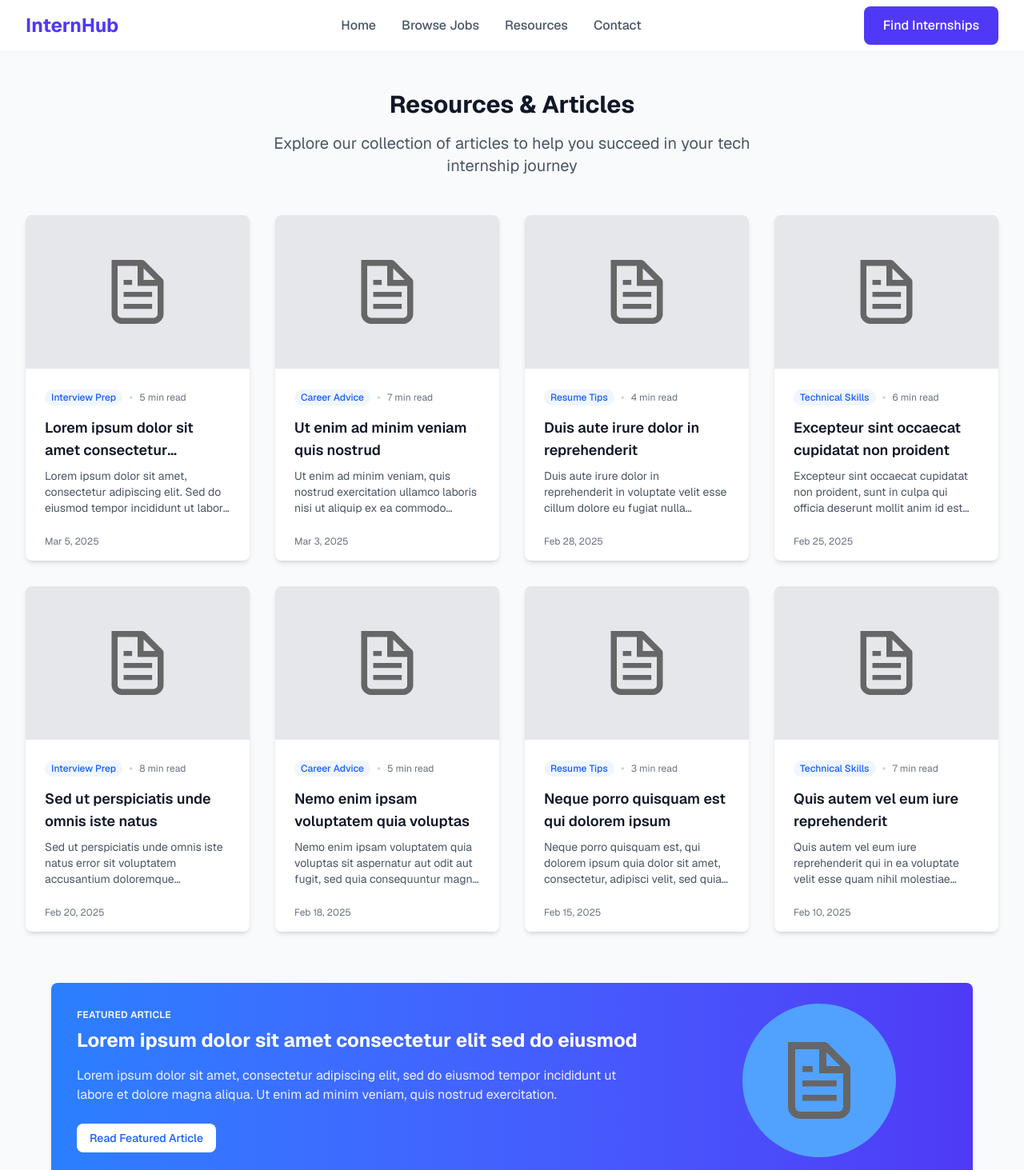
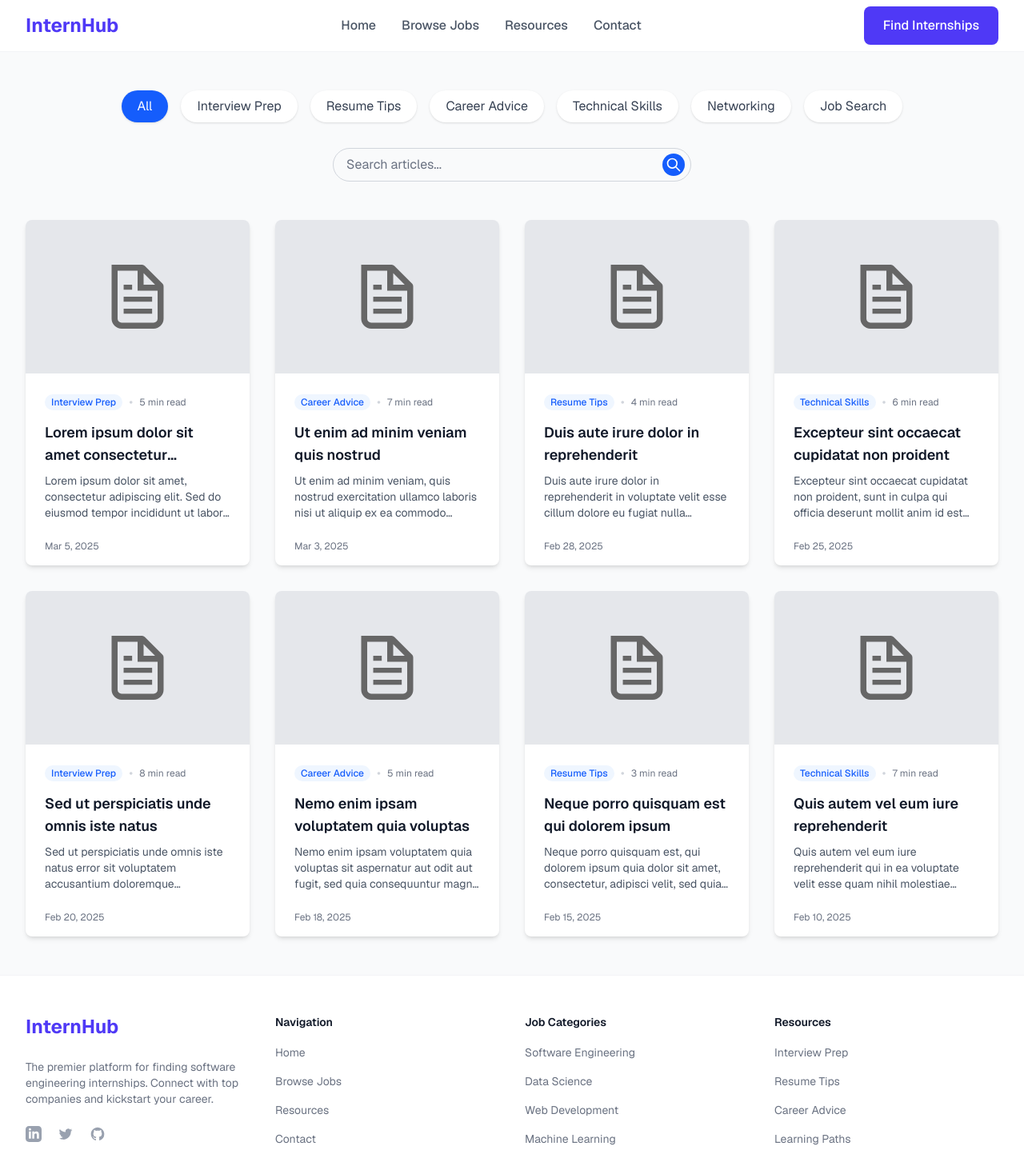
Before and after one commit to vpuru/intern-hub, a Next.js app: page /resources in a window 1280 px wide. Shown: the top 1463 px of the page at 80% size. Built offline with nearby package versions, Linux system fonts and the light colour scheme.

Commit message:
resources page styling refactor

```diff
--- /dev/null
+++ b/src/app/resources/metadata.ts
@@ -0,0 +1,6 @@
+import { Metadata } from "next";
+
+export const metadata: Metadata = {
+  title: "Resources - InternHub",
+  description: "Articles and resources for students seeking internships in the tech industry",
+};
--- a/src/app/resources/page.tsx
+++ b/src/app/resources/page.tsx
@@ -1,103 +1,188 @@
-import Link from 'next/link';
+"use client";
 
-export const metadata = {
-  title: 'Resources - InternHub',
-  description: 'Articles and resources for students seeking internships in the tech industry',
-};
-
-// Static page with no revalidation (fully static)
-export const dynamic = "force-static";
-export const revalidate = false;
+import Link from "next/link";
+import { useState } from "react";
 
 export default function ResourcesPage() {
   const articles = [
     {
       id: 1,
-      title: 'Lorem ipsum dolor sit amet consectetur adipiscing',
-      excerpt: 'Lorem ipsum dolor sit amet, consectetur adipiscing elit. Sed do eiusmod tempor incididunt ut labore et dolore magna aliqua.',
-      image: '/file.svg',
-      date: 'Mar 5, 2025',
-      readTime: '5 min read',
-      category: 'Interview Prep'
+      title: "Lorem ipsum dolor sit amet consectetur adipiscing",
+      excerpt:
+        "Lorem ipsum dolor sit amet, consectetur adipiscing elit. Sed do eiusmod tempor incididunt ut labore et dolore magna aliqua.",
+      image: "/file.svg",
+      date: "Mar 5, 2025",
+      readTime: "5 min read",
+      category: "Interview Prep",
     },
     {
       id: 2,
-      title: 'Ut enim ad minim veniam quis nostrud',
-      excerpt: 'Ut enim ad minim veniam, quis nostrud exercitation ullamco laboris nisi ut aliquip ex ea commodo consequat.',
-      image: '/file.svg',
-      date: 'Mar 3, 2025',
-      readTime: '7 min read',
-      category: 'Career Advice'
+      title: "Ut enim ad minim veniam quis nostrud",
+      excerpt:
+        "Ut enim ad minim veniam, quis nostrud exercitation ullamco laboris nisi ut aliquip ex ea commodo consequat.",
+      image: "/file.svg",
+      date: "Mar 3, 2025",
+      readTime: "7 min read",
+      category: "Career Advice",
     },
     {
       id: 3,
-      title: 'Duis aute irure dolor in reprehenderit',
-      excerpt: 'Duis aute irure dolor in reprehenderit in voluptate velit esse cillum dolore eu fugiat nulla pariatur.',
-      image: '/file.svg',
-      date: 'Feb 28, 2025',
-      readTime: '4 min read',
-      category: 'Resume Tips'
+      title: "Duis aute irure dolor in reprehenderit",
+      excerpt:
+        "Duis aute irure dolor in reprehenderit in voluptate velit esse cillum dolore eu fugiat nulla pariatur.",
+      image: "/file.svg",
+      date: "Feb 28, 2025",
+      readTime: "4 min read",
+      category: "Resume Tips",
     },
     {
       id: 4,
-      title: 'Excepteur sint occaecat cupidatat non proident',
-      excerpt: 'Excepteur sint occaecat cupidatat non proident, sunt in culpa qui officia deserunt mollit anim id est laborum.',
-      image: '/file.svg',
-      date: 'Feb 25, 2025',
-      readTime: '6 min read',
-      category: 'Technical Skills'
+      title: "Excepteur sint occaecat cupidatat non proident",
+      excerpt:
+        "Excepteur sint occaecat cupidatat non proident, sunt in culpa qui officia deserunt mollit anim id est laborum.",
+      image: "/file.svg",
+      date: "Feb 25, 2025",
+      readTime: "6 min read",
+      category: "Technical Skills",
     },
     {
       id: 5,
-      title: 'Sed ut perspiciatis unde omnis iste natus',
-      excerpt: 'Sed ut perspiciatis unde omnis iste natus error sit voluptatem accusantium doloremque laudantium.',
-      image: '/file.svg',
-      date: 'Feb 20, 2025',
-      readTime: '8 min read',
-      category: 'Interview Prep'
+      title: "Sed ut perspiciatis unde omnis iste natus",
+      excerpt:
+        "Sed ut perspiciatis unde omnis iste natus error sit voluptatem accusantium doloremque laudantium.",
+      image: "/file.svg",
+      date: "Feb 20, 2025",
+      readTime: "8 min read",
+      category: "Interview Prep",
     },
     {
       id: 6,
-      title: 'Nemo enim ipsam voluptatem quia voluptas',
-      excerpt: 'Nemo enim ipsam voluptatem quia voluptas sit aspernatur aut odit aut fugit, sed quia consequuntur magni dolores.',
-      image: '/file.svg',
-      date: 'Feb 18, 2025',
-      readTime: '5 min read',
-      category: 'Career Advice'
+      title: "Nemo enim ipsam voluptatem quia voluptas",
+      excerpt:
+        "Nemo enim ipsam voluptatem quia voluptas sit aspernatur aut odit aut fugit, sed quia consequuntur magni dolores.",
+      image: "/file.svg",
+      date: "Feb 18, 2025",
+      readTime: "5 min read",
+      category: "Career Advice",
     },
     {
       id: 7,
-      title: 'Neque porro quisquam est qui dolorem ipsum',
-      excerpt: 'Neque porro quisquam est, qui dolorem ipsum quia dolor sit amet, consectetur, adipisci velit, sed quia non numquam.',
-      image: '/file.svg',
-      date: 'Feb 15, 2025',
-      readTime: '3 min read',
-      category: 'Resume Tips'
+      title: "Neque porro quisquam est qui dolorem ipsum",
+      excerpt:
+        "Neque porro quisquam est, qui dolorem ipsum quia dolor sit amet, consectetur, adipisci velit, sed quia non numquam.",
+      image: "/file.svg",
+      date: "Feb 15, 2025",
+      readTime: "3 min read",
+      category: "Resume Tips",
     },
     {
       id: 8,
-      title: 'Quis autem vel eum iure reprehenderit',
-      excerpt: 'Quis autem vel eum iure reprehenderit qui in ea voluptate velit esse quam nihil molestiae consequatur.',
-      image: '/file.svg',
-      date: 'Feb 10, 2025',
-      readTime: '7 min read',
-      category: 'Technical Skills'
+      title: "Quis autem vel eum iure reprehenderit",
+      excerpt:
+        "Quis autem vel eum iure reprehenderit qui in ea voluptate velit esse quam nihil molestiae consequatur.",
+      image: "/file.svg",
+      date: "Feb 10, 2025",
+      readTime: "7 min read",
+      category: "Technical Skills",
     },
   ];
+
+  // For filtering functionality
+  const [selectedCategory, setSelectedCategory] = useState("All");
+  const categories = [
+    "All",
+    "Interview Prep",
+    "Resume Tips",
+    "Career Advice",
+    "Technical Skills",
+    "Networking",
+    "Job Search",
+  ];
+
+  // Filter articles based on selected category
+  const filteredArticles =
+    selectedCategory === "All"
+      ? articles
+      : articles.filter((article) => article.category === selectedCategory);
 
   return (
     <div className="bg-gray-50 min-h-screen py-12">
       <div className="container mx-auto px-4 sm:px-6 lg:px-8">
-        <div className="text-center mb-12">
-          <h1 className="text-3xl font-bold text-gray-900 mb-4">Resources & Articles</h1>
-          <p className="text-xl text-gray-600 max-w-2xl mx-auto">
-            Explore our collection of articles to help you succeed in your tech internship journey
-          </p>
+        {/* Categories/Filter Section */}
+        <div className="mb-12">
+          <div className="flex flex-wrap justify-center gap-4 mb-8">
+            {categories.map((category) => (
+              <button
+                key={category}
+                onClick={() => setSelectedCategory(category)}
+                className={`px-5 py-2 rounded-full shadow-sm hover:shadow-md transition-all ${
+                  selectedCategory === category
+                    ? "bg-blue-600 text-white"
+                    : "bg-white text-gray-700 hover:bg-gray-50"
+                }`}
+              >
+                {category}
+              </button>
+            ))}
+          </div>
+
+          {/* Search Bar */}
+          <div className="max-w-md mx-auto mb-8">
+            <div className="relative">
+              <input
+                type="text"
+                placeholder="Search articles..."
+                className="w-full px-4 py-2 border border-gray-300 rounded-full focus:ring-blue-500 focus:border-blue-500 placeholder-gray-500 text-black"
+              />
+              <button className="absolute right-2 top-1/2 transform -translate-y-1/2 bg-blue-600 text-white p-1 rounded-full">
+                <svg
+                  xmlns="http://www.w3.org/2000/svg"
+                  className="h-5 w-5"
+                  fill="none"
+                  viewBox="0 0 24 24"
+                  stroke="currentColor"
+                >
+                  <path
+                    strokeLinecap="round"
+                    strokeLinejoin="round"
+                    strokeWidth={2}
+                    d="M21 21l-6-6m2-5a7 7 0 11-14 0 7 7 0 0114 0z"
+                  />
+                </svg>
+              </button>
+            </div>
+          </div>
         </div>
+        {/* Featured Article Banner */}
+        {/* <div className="mb-16 max-w-6xl mx-auto bg-gradient-to-r from-blue-500 to-indigo-600 rounded-lg shadow-md overflow-hidden">
+          <div className="md:flex items-center">
+            <div className="md:w-2/3 p-8 text-white">
+              <div className="uppercase tracking-wide text-xs font-semibold mb-2">
+                Featured Article
+              </div>
+              <h2 className="text-2xl font-bold mb-4">
+                Lorem ipsum dolor sit amet consectetur elit sed do eiusmod
+              </h2>
+              <p className="mb-6 opacity-90">
+                Lorem ipsum dolor sit amet, consectetur adipiscing elit, sed do eiusmod tempor
+                incididunt ut labore et dolore magna aliqua. Ut enim ad minim veniam, quis nostrud
+                exercitation.
+              </p>
+              <div className="inline-flex bg-white text-blue-600 px-4 py-2 rounded-lg font-medium text-sm hover:bg-blue-50 transition-colors">
+                Read Featured Article
+              </div>
+            </div>
+            <div className="md:w-1/3 p-6 flex items-center justify-center">
+              <div className="h-48 w-48 rounded-full bg-blue-400 bg-opacity-30 flex items-center justify-center">
+                <img src="/file.svg" alt="Featured article" className="w-24 h-24" />
+              </div>
+            </div>
+          </div>
+        </div> */}
 
         {/* Articles Grid */}
         <div className="max-w-7xl mx-auto grid grid-cols-1 md:grid-cols-2 lg:grid-cols-3 xl:grid-cols-4 gap-8">
-          {articles.map((article) => (
+          {filteredArticles.map((article) => (
             <Link
               key={article.id}
               href={`/resources/article/${article.id}`}
@@ -118,7 +203,9 @@ export default function ResourcesPage() {
                   <span className="mx-2 text-gray-300">•</span>
                   <span className="text-xs text-gray-500">{article.readTime}</span>
                 </div>
-                <h2 className="text-lg font-semibold text-gray-900 mb-2 line-clamp-2">{article.title}</h2>
+                <h2 className="text-lg font-semibold text-gray-900 mb-2 line-clamp-2">
+                  {article.title}
+                </h2>
                 <p className="text-gray-600 text-sm line-clamp-3">{article.excerpt}</p>
               </div>
               <div className="px-6 pb-4">
@@ -127,47 +214,6 @@ export default function ResourcesPage() {
             </Link>
           ))}
         </div>
-
-        {/* Featured Article Banner */}
-        <div className="mt-16 max-w-6xl mx-auto bg-gradient-to-r from-blue-500 to-indigo-600 rounded-lg shadow-md overflow-hidden">
-          <div className="md:flex items-center">
-            <div className="md:w-2/3 p-8 text-white">
-              <div className="uppercase tracking-wide text-xs font-semibold mb-2">Featured Article</div>
-              <h2 className="text-2xl font-bold mb-4">Lorem ipsum dolor sit amet consectetur elit sed do eiusmod</h2>
-              <p className="mb-6 opacity-90">
-                Lorem ipsum dolor sit amet, consectetur adipiscing elit, sed do eiusmod tempor incididunt ut labore et dolore magna aliqua. Ut enim ad minim veniam, quis nostrud exercitation.
-              </p>
-              <div className="inline-flex bg-white text-blue-600 px-4 py-2 rounded-lg font-medium text-sm hover:bg-blue-50 transition-colors">
-                Read Featured Article
-              </div>
-            </div>
-            <div className="md:w-1/3 p-6 flex items-center justify-center">
-              <div className="h-48 w-48 rounded-full bg-blue-400 bg-opacity-30 flex items-center justify-center">
-                <img
-                  src="/file.svg"
-                  alt="Featured article"
-                  className="w-24 h-24"
-                />
-              </div>
-            </div>
-          </div>
-        </div>
-
-        {/* Categories Section */}
-        <div className="mt-16 text-center">
-          <h2 className="text-2xl font-bold text-gray-900 mb-8">Browse by Category</h2>
-          <div className="flex flex-wrap justify-center gap-4">
-            {['Interview Prep', 'Resume Tips', 'Career Advice', 'Technical Skills', 'Networking', 'Job Search'].map((category) => (
-              <Link
-                key={category}
-                href={`/resources/category/${category.toLowerCase().replace(' ', '-')}`}
-                className="px-5 py-2 bg-white text-gray-700 rounded-full shadow-sm hover:shadow-md hover:bg-gray-50 transition-all"
-              >
-                {category}
-              </Link>
-            ))}
-          </div>
-        </div>
       </div>
     </div>
   );
```
